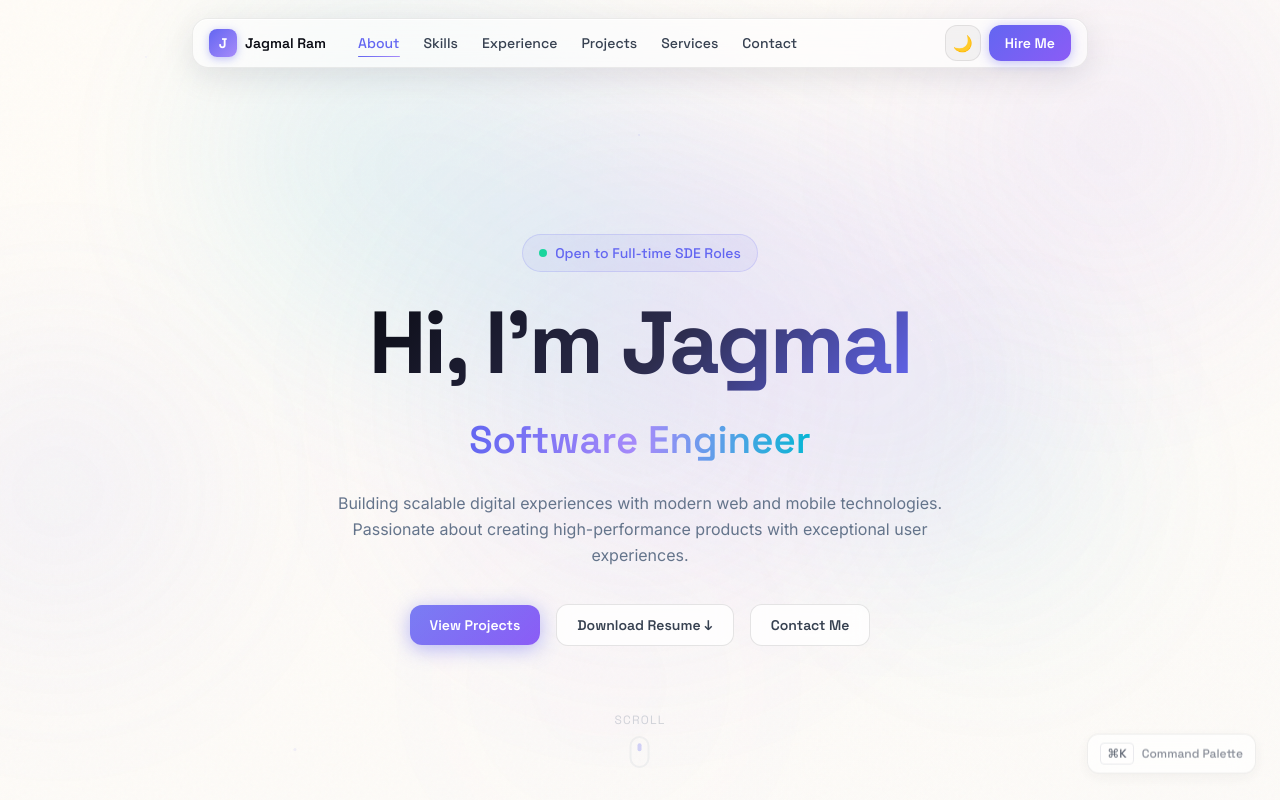
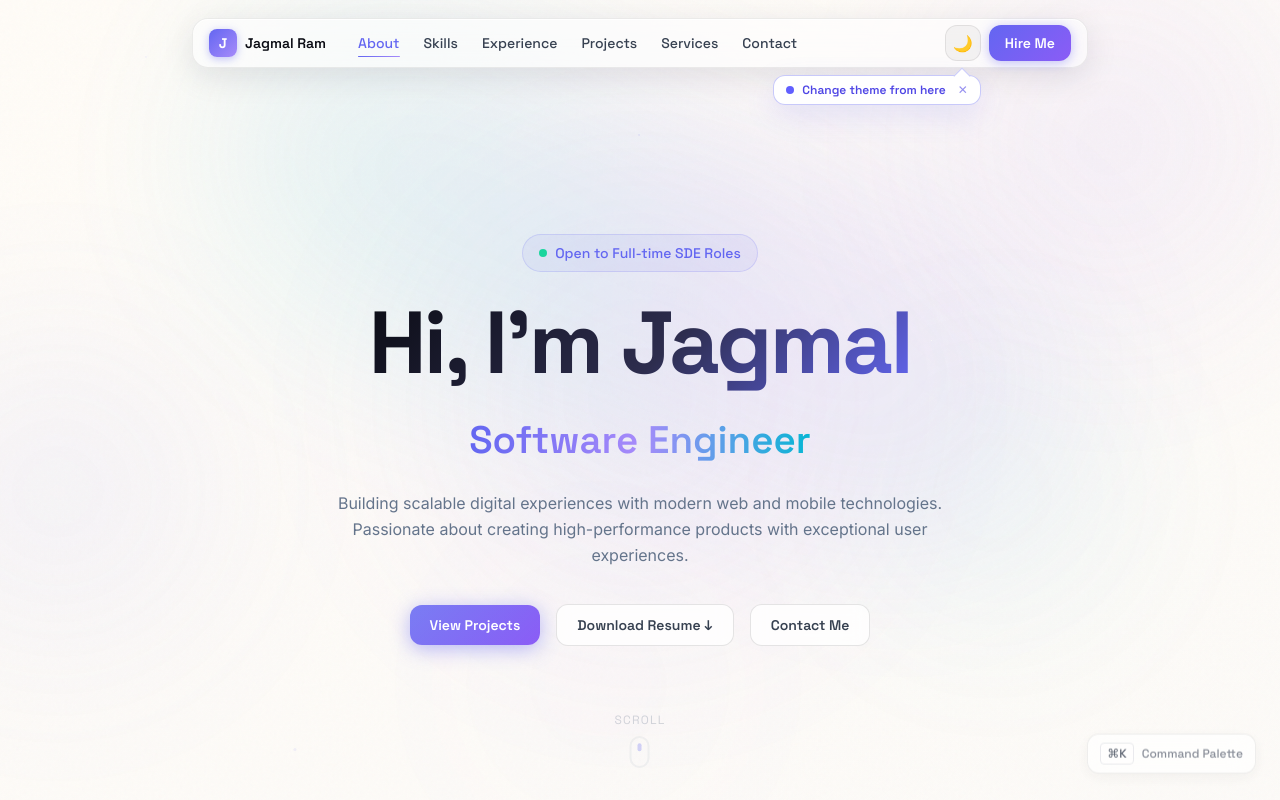
Before and after one commit to jagmal1/portfolio, a React (Vite) app: page / in a window 1280 px wide. Shown: the top 800 px of the page. Built offline with nearby package versions, Linux system fonts and the light colour scheme.

Commit message:
feat: add animated custom popup tooltip pointing to theme toggle button

```diff
--- a/src/app/components/Navigation.tsx
+++ b/src/app/components/Navigation.tsx
@@ -1,5 +1,5 @@
 import { useEffect, useRef, useState } from "react";
-import { motion, useScroll, useTransform } from "motion/react";
+import { motion, useScroll, useTransform, AnimatePresence } from "motion/react";
 
 const navItems = [
   { label: "About", href: "#about" },
@@ -19,6 +19,7 @@ export function Navigation({ isDark, onToggleTheme }: Props) {
   const [activeSection, setActiveSection] = useState("");
   const [scrolled, setScrolled] = useState(false);
   const [mobileOpen, setMobileOpen] = useState(false);
+  const [showThemeTooltip, setShowThemeTooltip] = useState(true);
   const { scrollY } = useScroll();
   const navPadding = useTransform(scrollY, [0, 80], [18, 10]);
 
@@ -120,9 +121,13 @@ export function Navigation({ isDark, onToggleTheme }: Props) {
 
           {/* Right side: theme toggle + hire btn */}
           <div className="flex items-center gap-2 ml-auto">
-            {/* Theme toggle */}
+            {/* Theme toggle container */}
+            <div className="relative">
               <motion.button
-              onClick={onToggleTheme}
+                onClick={() => {
+                  setShowThemeTooltip(false);
+                  onToggleTheme();
+                }}
                 whileHover={{ scale: 1.08 }}
                 whileTap={{ scale: 0.92 }}
                 className="w-9 h-9 rounded-xl flex items-center justify-center border text-base transition-all"
@@ -143,6 +148,53 @@ export function Navigation({ isDark, onToggleTheme }: Props) {
                   {isDark ? "☀️" : "🌙"}
                 </motion.span>
               </motion.button>
+
+              {/* Custom Popup Tooltip */}
+              <AnimatePresence>
+                {showThemeTooltip && (
+                  <motion.div
+                    initial={{ opacity: 0, y: 8, scale: 0.9 }}
+                    animate={{ opacity: 1, y: 0, scale: 1 }}
+                    exit={{ opacity: 0, y: 8, scale: 0.9 }}
+                    transition={{ delay: 0.6, duration: 0.3 }}
+                    className="absolute top-full right-0 mt-3.5 whitespace-nowrap z-50 flex items-center gap-2 px-3 py-1.5 rounded-xl border text-xs font-semibold"
+                    style={{
+                      background: isDark ? "rgba(18, 19, 31, 0.96)" : "rgba(255, 255, 255, 0.96)",
+                      borderColor: isDark ? "rgba(99,102,241,0.4)" : "rgba(99,102,241,0.35)",
+                      color: isDark ? "#a5b4fc" : "#4f46e5",
+                      boxShadow: isDark ? "0 10px 30px rgba(0,0,0,0.5)" : "0 10px 30px rgba(99,102,241,0.15)",
+                      backdropFilter: "blur(12px)",
+                      fontFamily: "'Space Grotesk', sans-serif"
+                    }}
+                  >
+                    <span className="relative flex h-2 w-2">
+                      <span className="animate-ping absolute inline-flex h-full w-full rounded-full bg-indigo-400 opacity-75"></span>
+                      <span className="relative inline-flex rounded-full h-2 w-2 bg-indigo-500"></span>
+                    </span>
+                    <span>Change theme from here</span>
+                    <button
+                      onClick={(e) => {
+                        e.stopPropagation();
+                        setShowThemeTooltip(false);
+                      }}
+                      className="ml-1 text-xs opacity-60 hover:opacity-100 transition-opacity"
+                      aria-label="Close tooltip"
+                    >
+                      ✕
+                    </button>
+
+                    {/* Arrow pointer */}
+                    <div
+                      className="absolute -top-1.5 right-3 w-3 h-3 rotate-45 border-t border-l"
+                      style={{
+                        background: isDark ? "#12131F" : "#ffffff",
+                        borderColor: isDark ? "rgba(99,102,241,0.4)" : "rgba(99,102,241,0.35)",
+                      }}
+                    />
+                  </motion.div>
+                )}
+              </AnimatePresence>
+            </div>
 
             {/* Hire Me button */}
             <button
```
Lines whose indentation alone changed are shown as unchanged.
